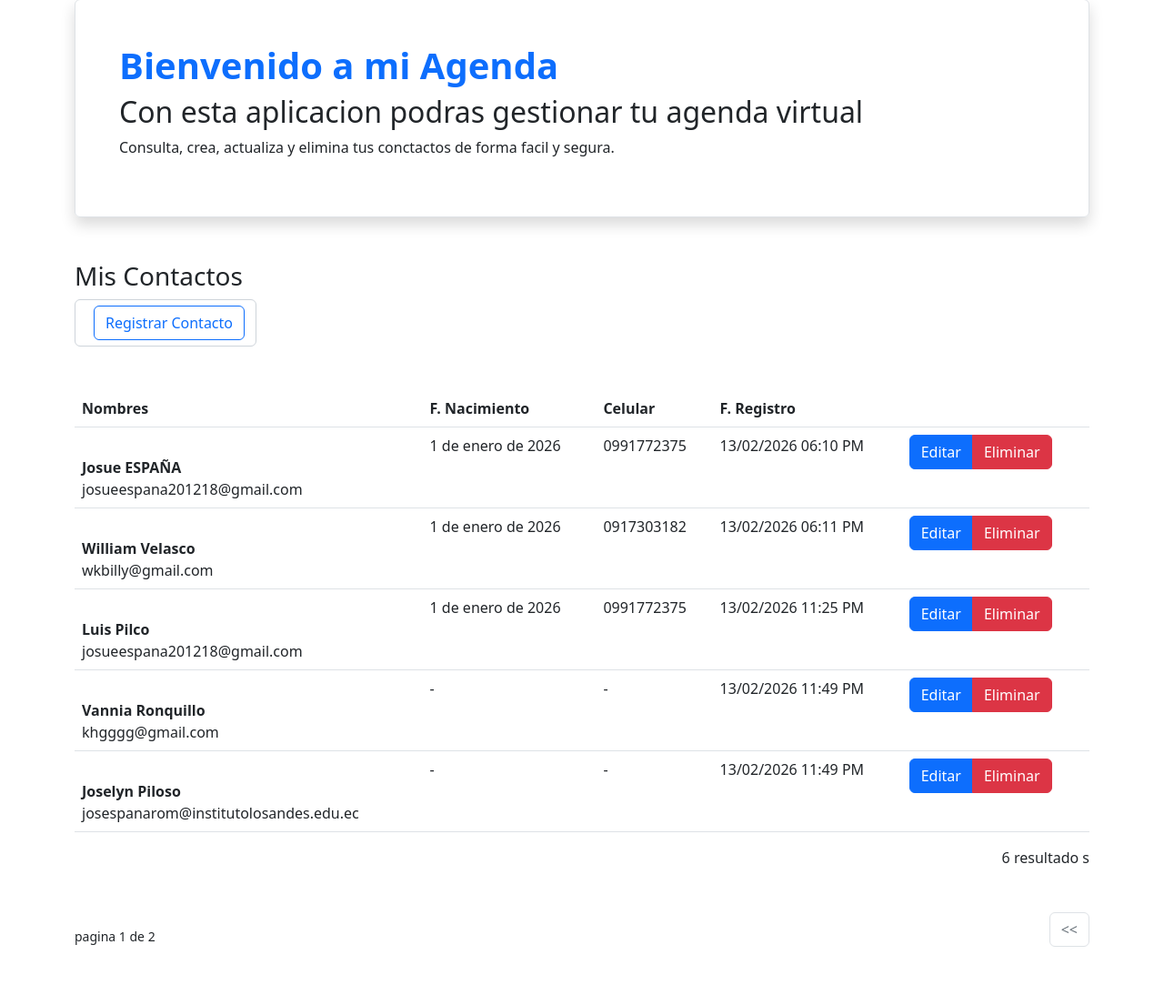
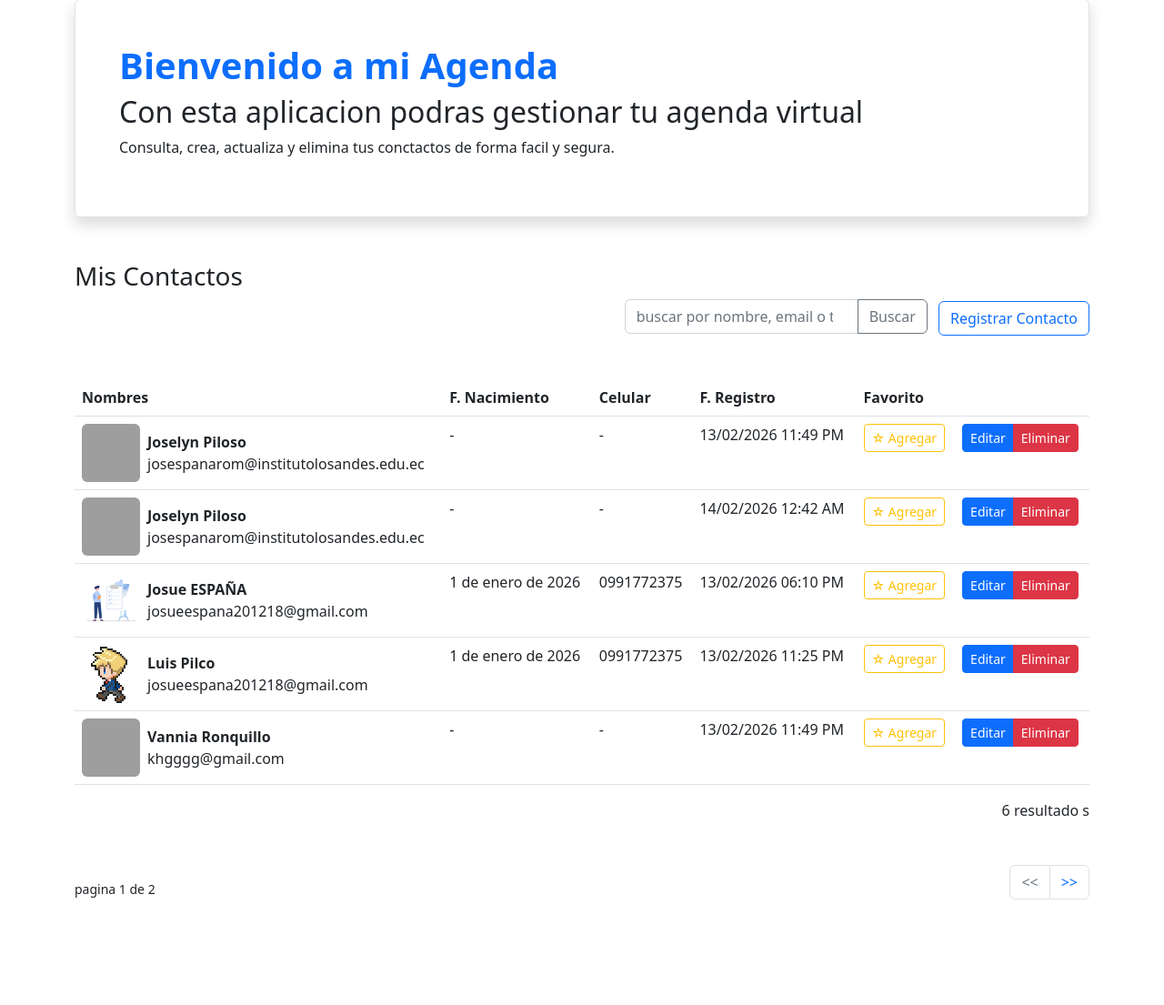
Before and after one commit to josueespana201218/POO, a Django app: page / in a window 1280 px wide. Shown: the part 49-1154 px from the top of the page at 91% size. After the commit the page ends 1038 px from the top, so only its background shows below. Run offline with Django 5.2, Linux system fonts and the light colour scheme; data comes from the database, SQL or seed files in the repository; both versions use the stored data as it was after the commit; some libraries are stand-ins or nearby versions; grey boxes are pictures that could not be loaded.

Commit message:
Add .gitignore and apply contact photo templates/views

```diff
--- a/contacts/models.py
+++ b/contacts/models.py
@@ -9,5 +9,8 @@ class Contact (models.Model):
     phone = models.CharField(max_length=15, null=True, blank=True)
     created = models.DateTimeField(auto_now_add=True)
 
+
+    favorito = models.BooleanField(default=False)
+
     def __str__(self):
         return self.name
--- a/contacts/templates/contacts/contact_list.html
+++ b/contacts/templates/contacts/contact_list.html
@@ -2,51 +2,70 @@
 {% load static %}
 {% block content %}
 
-
     <div class="mt-5">
         <h3>Mis Contactos</h3>
 
-
         <div class="text-end">
-           <form action="">
-                <imput type="text" class="form-control" placeholder="buscar por nombre" style="max-width: 200px;">
+           <form method="get" action="" class="d-inline-block me-2">
+                <div class="input-group">
+                    <input type="search" name="q" value="{{ q }}" class="form-control" placeholder="buscar por nombre, email o teléfono" style="max-width: 300px;">
+                    <button class="btn btn-outline-secondary" type="submit">Buscar</button>
+                    {% if q %}
+                        <a href="{% url 'contact_list' %}" class="btn btn-outline-secondary">Limpiar</a>
+                    {% endif %}
+                </div>
             </form>
             <a href="{% url 'contact_new' %}" class="btn btn-outline-primary">
                 Registrar Contacto
             </a>
         </div>
-
-
     </div>
 
    <div class="table-responsive">
      <table class="mt-5 table table-hover">
-        <tread>
+        <thead>
             <tr>
                 <th>Nombres</th>
                 <th>F. Nacimiento</th>
                 <th>Celular</th>
                 <th>F. Registro</th>
+                <th>Favorito</th>
                 <th></th>
             </tr>
-        </tread>
+        </thead>
         <tbody>
             {% for contact in object_list %}
                 <tr>
                     <td>
+                         <div class="d-flex align-items-center gap-2">
                         {% if contact.avatar %}
-                        <img scr="{{ contact.avatar.url }}" alt="" class="rounded" style="max-width: 64px;">
+                        <img src="{{ contact.avatar.url }}" alt="{{ contact.name }}" class="rounded" style="width:64px; height:64px; object-fit:cover;">
+                        {% else %}
+                        <svg width="64" height="64" class="rounded" xmlns="http://www.w3.org/2000/svg" role="img" aria-label="Sin imagen" style="background:#e9ecef;">
+                            <rect width="100%" height="100%" fill="#e9ecef" />
+                            <text x="50%" y="52%" dominant-baseline="middle" text-anchor="middle" fill="#6c757d" font-size="20">{{ contact.name|slice:":1"|upper }}</text>
+                        </svg>
                         {% endif %}
                         <div>
                             <div class="fw-bold">{{ contact.name }}</div>
                             <div>{{ contact.email }}</div>
+                        </div>
                     </div>
                     </td>
                     <td>{{ contact.birth|default:'-' }}</td>
                     <td>{{ contact.phone|default:'-' }}</td>
                     <td>{{ contact.created|date:'d/m/Y h:i A' }}</td>
                     <td>
-                        <div class="btn-group btn-group-sn">
+                        <a href="{% url 'contact_toggle_favorite' contact.pk %}" class="btn btn-sm {% if contact.favorito %}btn-warning{% else %}btn-outline-warning{% endif %}">
+                            {% if contact.favorito %}
+                                ★ Favorito
+                            {% else %}
+                                ☆ Agregar
+                            {% endif %}
+                        </a>
+                    </td>
+                    <td>
+                        <div class="btn-group btn-group-sm">
                             <a href="{% url 'contact_edit' contact.pk %}" class="btn btn-primary">Editar</a>
                             <a href="{% url 'contact_delete' contact.pk %}" class="btn btn-danger">Eliminar</a>
                         </div>
@@ -56,7 +75,6 @@
         </tbody>
     </table>
    </div>
-
 
     <div class="text-end mb-5">
         {{ page_obj.paginator.count }} resultado {{ page_obj.paginator.count|pluralize }}
@@ -71,51 +89,37 @@
             <ul class="pagination justify-content-center">
                 {% if page_obj.has_previous %}
                 <li class="page-item">
-                    <a class="page-link" href="{% url 'contact_list' %}?page={{ page_obj.previous_page_number }}"
+                    <a class="page-link" href="{% url 'contact_list' %}?page={{ page_obj.previous_page_number }}{% if request.GET.q %}&q={{ request.GET.q }}{% endif %}"
                     aria-label="Anterior">
-                        <span aria-hidden="true">
-                            <<
-                        </span>
+                        <span aria-hidden="true"><<</span>
                     </a>
                 </li>
                 {% else %}
                 <li class="page-item disabled">
                     <a class="page-link" href="#" aria-label="Anterior">
-                        <span aria-hidden="true">
-                            <<
-                        </span>
+                        <span aria-hidden="true"><<</span>
                     </a>
                 </li>
-
                 {% endif %}
 
                 {% for page in page_obj.adjusted_elided_pages %}
                 <li class="page-item {% if page_obj.number == page %} active {% endif %}">
-                    <a class="page-link" href="{% url 'contact_list' %}? page={{ page }}">
+                    <a class="page-link" href="{% url 'contact_list' %}?page={{ page }}{% if request.GET.q %}&q={{ request.GET.q }}{% endif %}">
                         {{ page }}
                     </a>
                 </li>
-
                 {% endfor %}
 
-            {% if page_obj.hast_next %}
+                {% if page_obj.has_next %}
                 <li class="page-item">
-                <a class="page-link" href="{% url 'contact_list' %}?page={{ page_obj.next_page_number }}"
+                    <a class="page-link" href="{% url 'contact_list' %}?page={{ page_obj.next_page_number }}{% if request.GET.q %}&q={{ request.GET.q }}{% endif %}"
                     aria-label="Siguiente">
-                    <span aria-hidden="true">
-                        >>
-                    </span>
+                        <span aria-hidden="true">>></span>
                     </a>
                 </li>
                 {% endif %}
             </ul>
-
-
         </nav>
-
-
-
-
     </div>
 
 {% endblock content %}
--- a/contacts/urls.py
+++ b/contacts/urls.py
@@ -1,9 +1,12 @@
 from contacts import views
 from django.urls import path
+from . import views
 
 urlpatterns = [
     path('', views.ContactListView.as_view(), name='contact_list'),
-    path('/new', views.ContactCreateView.as_view(), name='contact_new'),
+    path('new', views.ContactCreateView.as_view(), name='contact_new'),
+    path('<int:pk>/', views.ContactDetailView.as_view(), name='contact_detail'),
     path('<int:pk>/edit/', views.ContactUpdateView.as_view(), name='contact_edit'),
     path('<int:pk>/delete/', views.ContactDeleteView.as_view(), name='contact_delete'),
+    path('contact/<int:pk>/toggle-favorite/', views.ContactToggleFavoriteView.as_view(), name='contact_toggle_favorite'),
 ]
--- a/contacts/views.py
+++ b/contacts/views.py
@@ -1,25 +1,63 @@
-from django.shortcuts import render
+from django.shortcuts import redirect, render
 from django.urls import reverse_lazy
 from django.views import generic
+from django.views import View
+from django.http import HttpResponseRedirect
+from django.shortcuts import redirect, get_object_or_404
+from django.views.generic import ListView, CreateView, UpdateView, DeleteView, DetailView
+from django.db.models import F, Case, When, BooleanField, Q
+
+from .models import Contact
 
 from contacts.models import Contact
+
+
 
 # Create your views here.
 class ContactListView(generic.ListView):
     model = Contact
     paginate_by = 5
 
+    def get_queryset(self):
+        qs = Contact.objects.annotate(
+            is_favorite=Case(
+                When(favorito=True, then=1),
+                When(favorito=False, then=0),
+                output_field=BooleanField()
+            )
+        ).order_by('-favorito', 'name')
+        q = self.request.GET.get('q', '').strip()
+        if q:
+            qs = qs.filter(
+                Q(name__icontains=q) | Q(email__icontains=q) | Q(phone__icontains=q)
+            )
+        return qs
+
+    def get_context_data(self, **kwargs):
+        context = super().get_context_data(**kwargs)
+        context['q'] = self.request.GET.get('q', '').strip()
+        return context
+
 class ContactCreateView(generic.CreateView):
     model = Contact
     fields = ('avatar','name','email','birth','phone',)
-    success_url = reverse_lazy ('contact_list')
+    success_url = reverse_lazy('contact_list')
 
 class ContactUpdateView(generic.UpdateView):
     model = Contact
     fields = ('avatar','name','email','birth','phone',)
-    success_url = reverse_lazy ('contact_list')
+    success_url = reverse_lazy('contact_list')
 
 class ContactDeleteView(generic.DeleteView):
     model = Contact
-   # fields = ('name','email','birth','phone',)
-    success_url = reverse_lazy ('contact_list')
+    success_url = reverse_lazy('contact_list')
+
+class ContactDetailView(generic.DetailView):
+    model = Contact
+    template_name = 'contacts/contact_detail.html'
+class ContactToggleFavoriteView(View):
+    def get(self, request, pk):
+        contact = get_object_or_404(Contact, pk=pk)
+        contact.favorito = not contact.favorito
+        contact.save()
+        return redirect('contact_list')
```
Also changed, not shown: contacts/templates/contacts/contact_detail.html (added, +36 -0 lines), contacts/migrations/0003_contact_favorito.py (added), db.sqlite3, 1 other file. Lines whose indentation alone changed are shown as unchanged.
